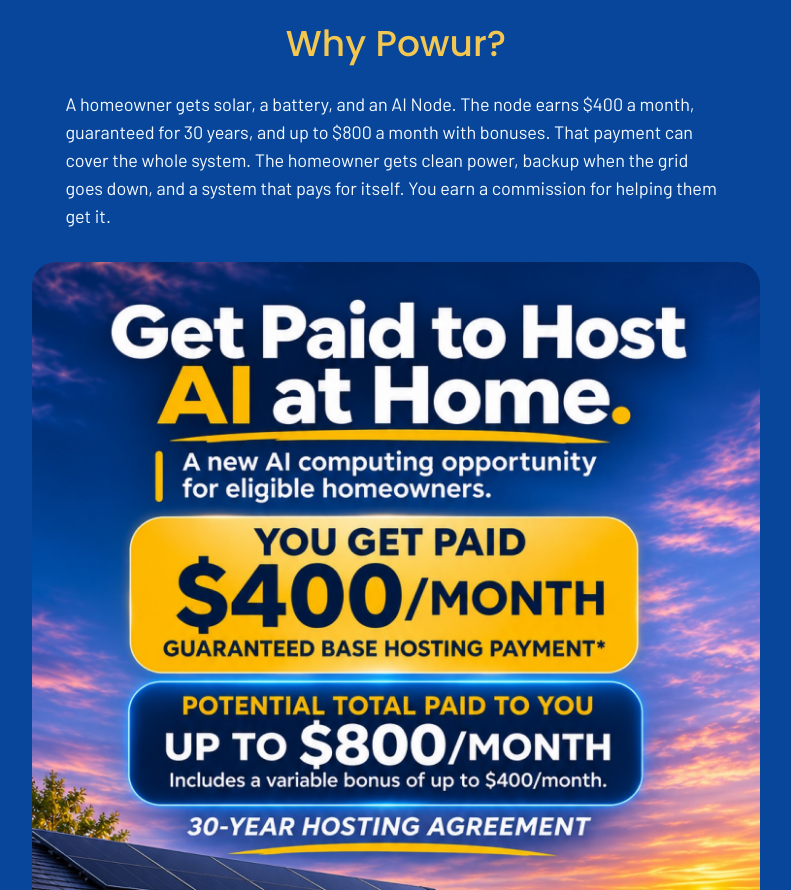
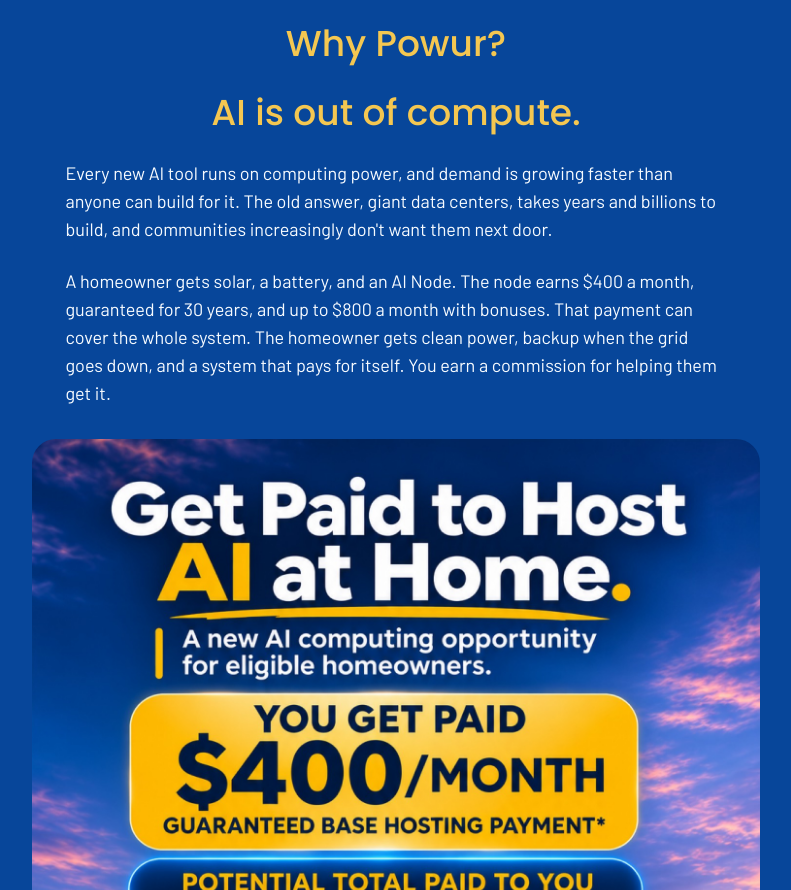
Before and after one commit to paulschooler-ops/living-compass, a plain HTML site: page index.html in a window 1280 px wide. Shown: the part 4814-5704 px from the top of the page, without its empty margins (244-1035 px from the left). Drawn offline with Linux system fonts and the light colour scheme.

Commit message:
Add the out-of-compute line under Why Powur.

```diff
--- a/index.html
+++ b/index.html
@@ -132,6 +132,8 @@
 <p>The repeatable work moves off your plate. Judgment, relationships, and the final call stay yours.</p>
 </div>
 <p class="mt-6 text-center font-display text-4xl leading-tight text-sun">Why Powur?</p>
+<p class="mt-6 text-center font-display text-4xl leading-tight text-sun">AI is out of compute.</p>
+<p class="mx-auto mt-6 max-w-prose text-lg">Every new AI tool runs on computing power, and demand is growing faster than anyone can build for it. The old answer, giant data centers, takes years and billions to build, and communities increasingly don't want them next door.</p>
 <p class="mx-auto mt-6 max-w-prose text-lg">A homeowner gets solar, a battery, and an AI Node. The node earns $400 a month, guaranteed for 30 years, and up to $800 a month with bonuses. That payment can cover the whole system. The homeowner gets clean power, backup when the grid goes down, and a system that pays for itself. You earn a commission for helping them get it.</p>
 <img src="/powur-ai-node.jpg" alt="Get paid to host AI at home. $400 a month guaranteed base hosting payment. Up to $800 a month, including a variable bonus of up to $400. 30-year hosting agreement." class="mt-8 w-full rounded-3xl"/>
 <div class="mt-8 max-w-prose space-y-5 text-lg">
```
